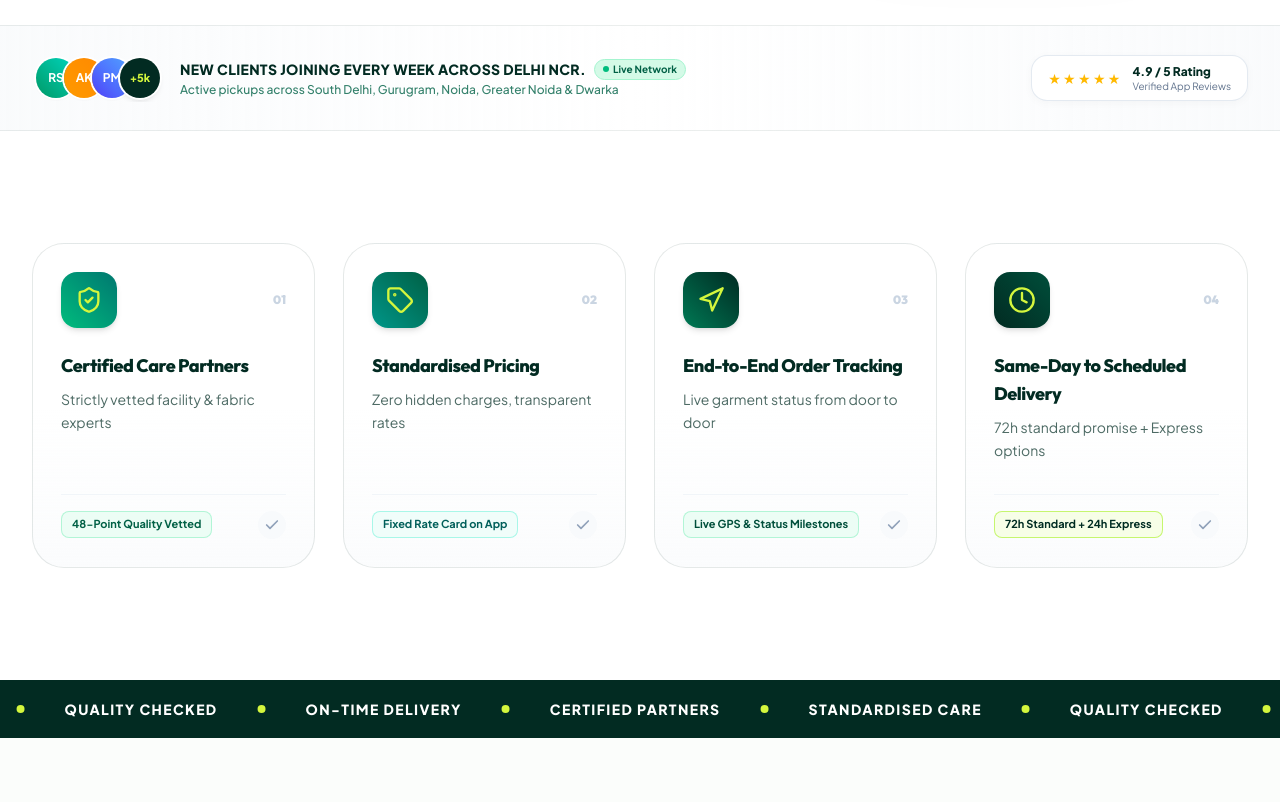
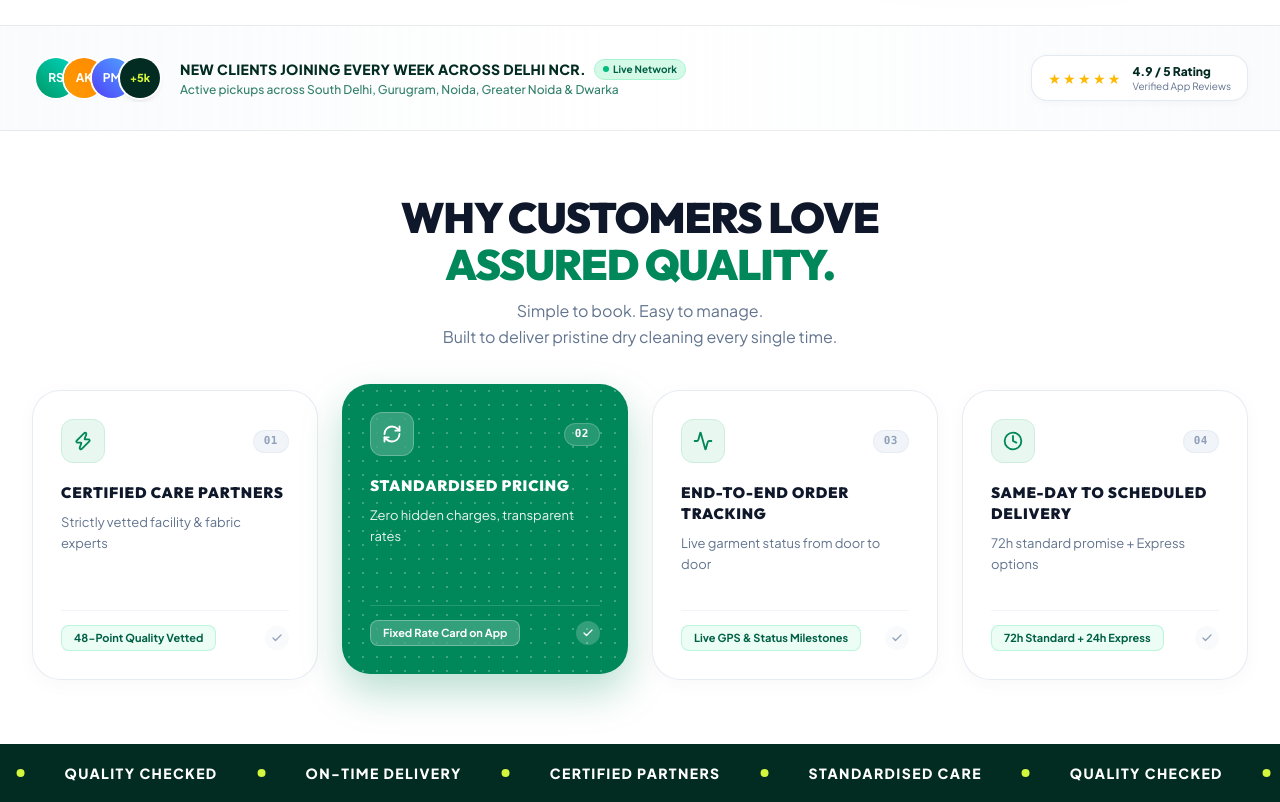
Before and after one commit to cleclotechteam/cleclo, a Next.js app: page / in a window 1280 px wide. Shown: the part 860-1662 px from the top of the page. Before the commit the page ends 1598 px from the top, so only its background shows below. Built offline with nearby package versions, Linux system fonts and the light colour scheme.

Commit message:
feat: implement HeroBanner component for landing page with key features and app download links

```diff
--- a/src/components/HeroBanner.tsx
+++ b/src/components/HeroBanner.tsx
@@ -1,6 +1,6 @@
 "use client";
 
-import React from "react";
+import React, { useState } from "react";
 import Link from "next/link";
 import MobileDeviceVideo from "@/components/MobileDeviceVideo";
 import {
@@ -11,53 +11,47 @@ import {
   ArrowRight,
   Smartphone,
   CheckCircle2,
-  Sparkles,
   Zap,
   Check,
   Star,
   MapPin,
   Flame,
+  RefreshCw,
+  Activity,
 } from "lucide-react";
 
 export default function HeroBanner() {
   const downloadUrl = "https://cleclo-vendor-dash-psi.vercel.app/#download";
+  const [activeCardIndex, setActiveCardIndex] = useState<number>(1);
 
   const keyFeatures = [
     {
+      number: "01",
       title: "Certified Care Partners",
       desc: "Strictly vetted facility & fabric experts",
-      icon: ShieldCheck,
-      iconBg: "from-emerald-500 to-teal-700",
-      accent: "bg-emerald-50 text-emerald-800 border-emerald-200/80",
       pill: "48-Point Quality Vetted",
-      number: "01",
+      icon: Zap,
     },
     {
+      number: "02",
       title: "Standardised Pricing",
       desc: "Zero hidden charges, transparent rates",
-      icon: Tag,
-      iconBg: "from-teal-600 to-emerald-800",
-      accent: "bg-teal-50 text-teal-800 border-teal-200/80",
       pill: "Fixed Rate Card on App",
-      number: "02",
+      icon: RefreshCw,
     },
     {
+      number: "03",
       title: "End-to-End Order Tracking",
       desc: "Live garment status from door to door",
-      icon: Navigation,
-      iconBg: "from-emerald-700 to-[#022B22]",
-      accent: "bg-emerald-50 text-emerald-900 border-emerald-200/80",
       pill: "Live GPS & Status Milestones",
-      number: "03",
+      icon: Activity,
     },
     {
+      number: "04",
       title: "Same-Day to Scheduled Delivery",
       desc: "72h standard promise + Express options",
+      pill: "72h Standard + 24h Express",
       icon: Clock,
-      iconBg: "from-[#022B22] to-emerald-900",
-      accent: "bg-lime-50 text-emerald-950 border-lime-300/80",
-      pill: "72h Standard + 24h Express",
-      number: "04",
     },
   ];
 
@@ -220,60 +214,147 @@ export default function HeroBanner() {
       </section>
 
       {/* ========================================================================= */}
-      {/* 3. 4 KEY FEATURES SECTION (Ultra-Attractive Premium Cards with Hover Physics) */}
+      {/* 3. 4 KEY FEATURES SECTION (Clean & Compact Assured Rewards Aesthetic) */}
       {/* ========================================================================= */}
-      <section className="py-20 lg:py-28 max-w-7xl mx-auto px-4 sm:px-6 lg:px-8 relative">
+      <section className="py-10 sm:py-14 lg:py-16 max-w-7xl mx-auto px-4 sm:px-6 lg:px-8 relative">
 
-        {/* Background ambient lighting behind cards */}
-        <div className="absolute top-1/2 left-1/2 -translate-x-1/2 -translate-y-1/2 w-full max-w-5xl h-64 bg-gradient-to-r from-emerald-100/20 via-teal-50/30 to-emerald-100/20 rounded-full blur-3xl pointer-events-none -z-10" />
+        {/* Ambient atmospheric glow in background */}
+        <div className="absolute top-1/2 left-1/2 -translate-x-1/2 -translate-y-1/2 w-full max-w-5xl h-60 bg-gradient-to-r from-emerald-100/30 via-teal-50/20 to-emerald-100/30 rounded-full blur-[100px] pointer-events-none -z-10" />
 
-        <div className="grid grid-cols-1 sm:grid-cols-2 lg:grid-cols-4 gap-6 lg:gap-7">
+        {/* Section Header */}
+        <div className="text-center max-w-3xl mx-auto mb-8 sm:mb-10">
+          <h2 className="text-3xl sm:text-4xl lg:text-[2.65rem] font-black tracking-tight text-[#0F172A] uppercase leading-[1.1] font-display">
+            WHY CUSTOMERS LOVE <br />
+            <span className="text-[#00875A]">
+              ASSURED QUALITY.
+            </span>
+          </h2>
+
+          <p className="text-sm sm:text-base text-slate-500 font-normal leading-relaxed mt-2.5 max-w-lg mx-auto">
+            Simple to book. Easy to manage. <br className="hidden sm:inline" />
+            Built to deliver pristine dry cleaning every single time.
+          </p>
+        </div>
+
+        {/* 4 Feature Cards Grid */}
+        <div className="grid grid-cols-1 sm:grid-cols-2 lg:grid-cols-4 gap-5 lg:gap-6">
           {keyFeatures.map((item, idx) => {
             const Icon = item.icon;
+            const isActive = activeCardIndex === idx;
+
             return (
               <div
                 key={idx}
-                className="group relative p-7 rounded-[32px] bg-gradient-to-b from-white via-white to-slate-50/60 border border-[#022B22]/10 hover:border-emerald-400/90 transition-all duration-500 hover:shadow-[0_20px_45px_-12px_rgba(2,43,34,0.12)] hover:-translate-y-1.5 flex flex-col justify-between overflow-hidden"
+                onMouseEnter={() => setActiveCardIndex(idx)}
+                onClick={() => setActiveCardIndex(idx)}
+                className={`group relative p-6 sm:p-7 rounded-[28px] transition-all duration-300 ease-out cursor-pointer flex flex-col justify-between overflow-hidden min-h-[290px] select-none ${
+                  isActive
+                    ? "bg-[#00875A] text-white shadow-[0_18px_40px_rgba(0,135,90,0.28)] -translate-y-1.5"
+                    : "bg-white text-slate-800 border border-slate-200/80 hover:border-emerald-300 shadow-[0_4px_20px_rgba(0,0,0,0.03)] hover:-translate-y-1"
+                }`}
               >
-                {/* Subtle top card glowing accent bar */}
-                <div className="absolute top-0 left-0 right-0 h-1 bg-transparent group-hover:bg-gradient-to-r group-hover:from-emerald-400 group-hover:to-[#D4F63D] transition-all duration-500" />
+                {/* Tactile Dotted Grid Matrix (for active card) */}
+                {isActive && (
+                  <div
+                    className="absolute inset-0 pointer-events-none rounded-[28px] opacity-25"
+                    style={{
+                      backgroundImage: "radial-gradient(circle, #ffffff 1.5px, transparent 1.5px)",
+                      backgroundSize: "14px 14px",
+                    }}
+                  />
+                )}
 
-                <div>
-                  {/* Top Row: 3D Gradient Icon + Number */}
-                  <div className="flex items-center justify-between mb-6">
-                    <div className={`w-14 h-14 rounded-2xl bg-gradient-to-tr ${item.iconBg} text-white shadow-md flex items-center justify-center group-hover:scale-110 group-hover:rotate-2 transition-transform duration-300`}>
-                      <Icon className="w-7 h-7 text-[#D4F63D]" />
+                {/* Card Content Top Section */}
+                <div className="relative z-10">
+                  {/* Top Row: Icon Container + Number Pill */}
+                  <div className="flex items-center justify-between mb-5">
+                    <div
+                      className={`w-11 h-11 rounded-xl flex items-center justify-center transition-all duration-300 ${
+                        isActive
+                          ? "bg-white/20 text-white border border-white/25 backdrop-blur-sm"
+                          : "bg-[#E8F8F0] text-[#00875A] border border-[#CDEEDC]"
+                      }`}
+                    >
+                      <Icon className="w-5 h-5 stroke-[2.2]" />
                     </div>
-                    <span className="text-xs font-black text-slate-300 font-display group-hover:text-emerald-700 transition-colors">
+
+                    <span
+                      className={`text-[11px] font-black tracking-wider font-mono px-2.5 py-0.5 rounded-full transition-colors ${
+                        isActive
+                          ? "bg-white/15 text-white border border-white/20"
+                          : "bg-slate-100 text-slate-400 border border-slate-200/60"
+                      }`}
+                    >
                       {item.number}
                     </span>
                   </div>
 
-                  {/* Title (Exact Copy) */}
-                  <h3 className="text-lg font-extrabold text-[#022B22] font-display tracking-tight mb-2 group-hover:text-emerald-950 transition-colors">
+                  {/* Title */}
+                  <h3
+                    className={`text-sm sm:text-[15px] font-black tracking-wider uppercase mb-2 leading-snug font-display transition-colors ${
+                      isActive ? "text-white" : "text-[#0F172A]"
+                    }`}
+                  >
                     {item.title}
                   </h3>
 
-                  {/* Description (Exact Copy) */}
-                  <p className="text-sm text-[#022B22]/70 leading-relaxed font-normal">
+                  {/* Description */}
+                  <p
+                    className={`text-xs sm:text-[13px] leading-relaxed font-normal transition-colors ${
+                      isActive ? "text-white/90" : "text-slate-500"
+                    }`}
+                  >
                     {item.desc}
                   </p>
                 </div>
 
-                {/* Bottom Micro-Pill Tag */}
-                <div className="mt-8 pt-4 border-t border-slate-100 flex items-center justify-between">
-                  <span className={`text-[11px] font-bold px-2.5 py-1 rounded-lg border ${item.accent}`}>
+                {/* Card Bottom Tag Pill */}
+                <div
+                  className={`relative z-10 mt-5 pt-3.5 border-t flex items-center justify-between transition-colors ${
+                    isActive ? "border-white/15" : "border-slate-100"
+                  }`}
+                >
+                  <span
+                    className={`text-[11px] font-bold px-3 py-1 rounded-lg border transition-all duration-300 ${
+                      isActive
+                        ? "bg-white/20 text-white border-white/30 backdrop-blur-sm"
+                        : "bg-emerald-50 text-emerald-800 border-emerald-200/70"
+                    }`}
+                  >
                     {item.pill}
                   </span>
-                  <div className="w-7 h-7 rounded-full bg-slate-50 group-hover:bg-emerald-50 text-slate-400 group-hover:text-emerald-700 flex items-center justify-center transition-colors">
-                    <Check className="w-4 h-4 stroke-[2.5]" />
+
+                  <div
+                    className={`w-6 h-6 rounded-full flex items-center justify-center transition-all duration-300 ${
+                      isActive
+                        ? "bg-white/20 text-white"
+                        : "bg-slate-50 text-slate-400 group-hover:bg-emerald-50 group-hover:text-emerald-700"
+                    }`}
+                  >
+                    <Check className="w-3 h-3 stroke-[2.5]" />
                   </div>
                 </div>
-
               </div>
             );
           })}
         </div>
+
+        {/* Interactive Indicator Pills for Mobile */}
+        <div className="flex items-center justify-center gap-2 mt-6 sm:hidden">
+          {keyFeatures.map((_, idx) => (
+            <button
+              key={idx}
+              onClick={() => setActiveCardIndex(idx)}
+              className={`h-1.5 rounded-full transition-all duration-300 ${
+                activeCardIndex === idx
+                  ? "w-6 bg-[#00875A]"
+                  : "w-1.5 bg-slate-200 hover:bg-slate-300"
+              }`}
+              aria-label={`Select card ${idx + 1}`}
+            />
+          ))}
+        </div>
+
       </section>
 
       {/* ========================================================================= */}
```
